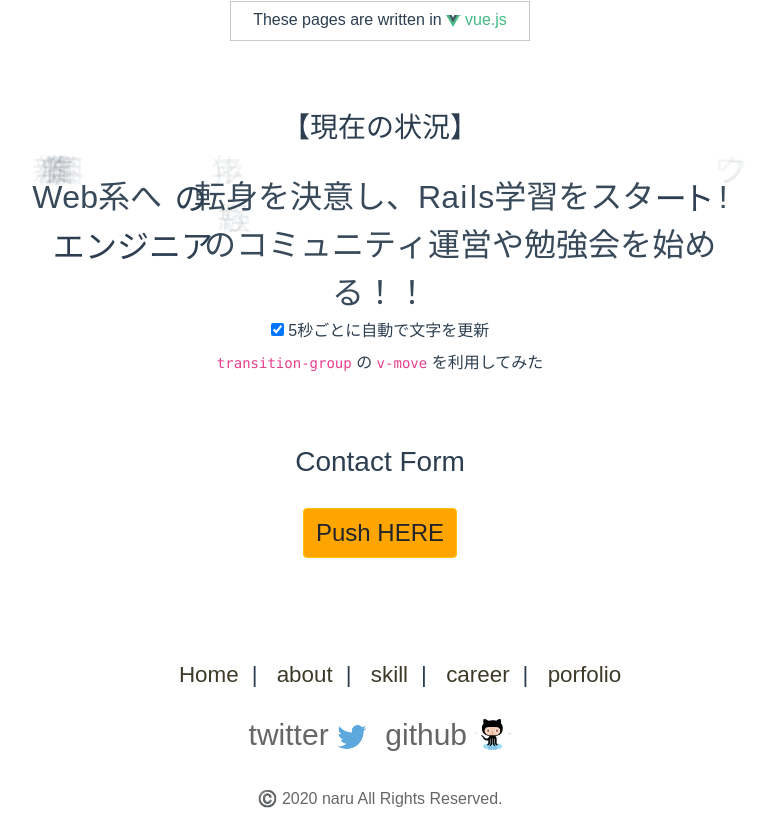
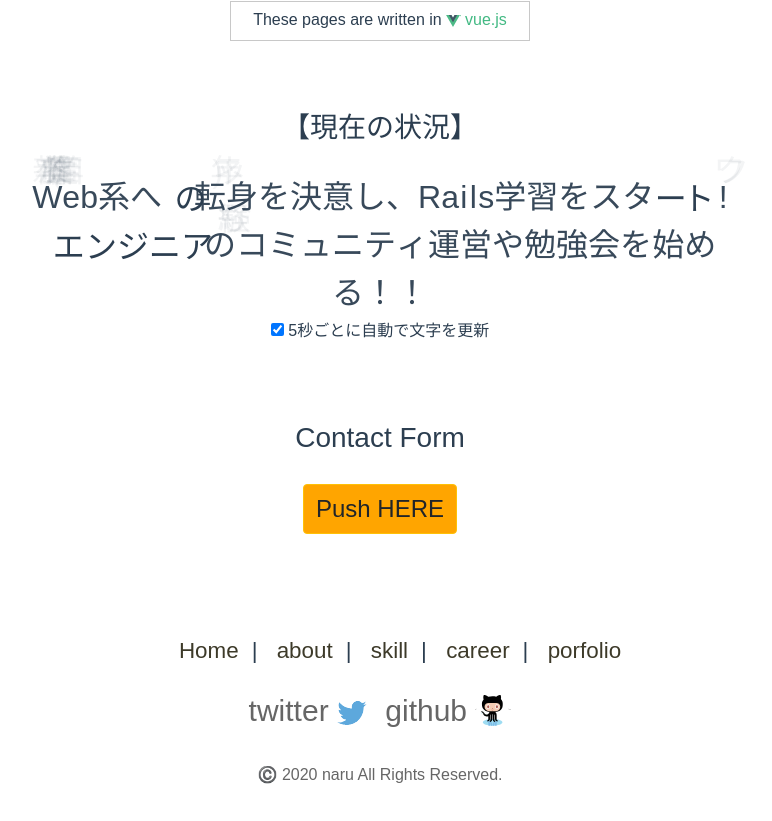
Before and after one commit to naru20181117/portfolio, a Vue app: page / in a window 1280 px wide. Shown: the part 758-1579 px from the top of the page, without its empty margins (260-1032 px from the left). After the commit the page ends 1555 px from the top, so only its background shows below. Built offline with nearby package versions, Linux system fonts and the light colour scheme.

Commit message:
delete: too much help messages

```diff
--- a/src/components/Home.vue
+++ b/src/components/Home.vue
@@ -25,10 +25,6 @@
         <label>
           <input type="checkbox" v-model="autoplay" /> 5秒ごとに自動で文字を更新
         </label>
-      </li>
-      <li>
-        <code>transition-group</code> の
-        <code>v-move</code> を利用してみた
       </li>
     </ul>
 
```
